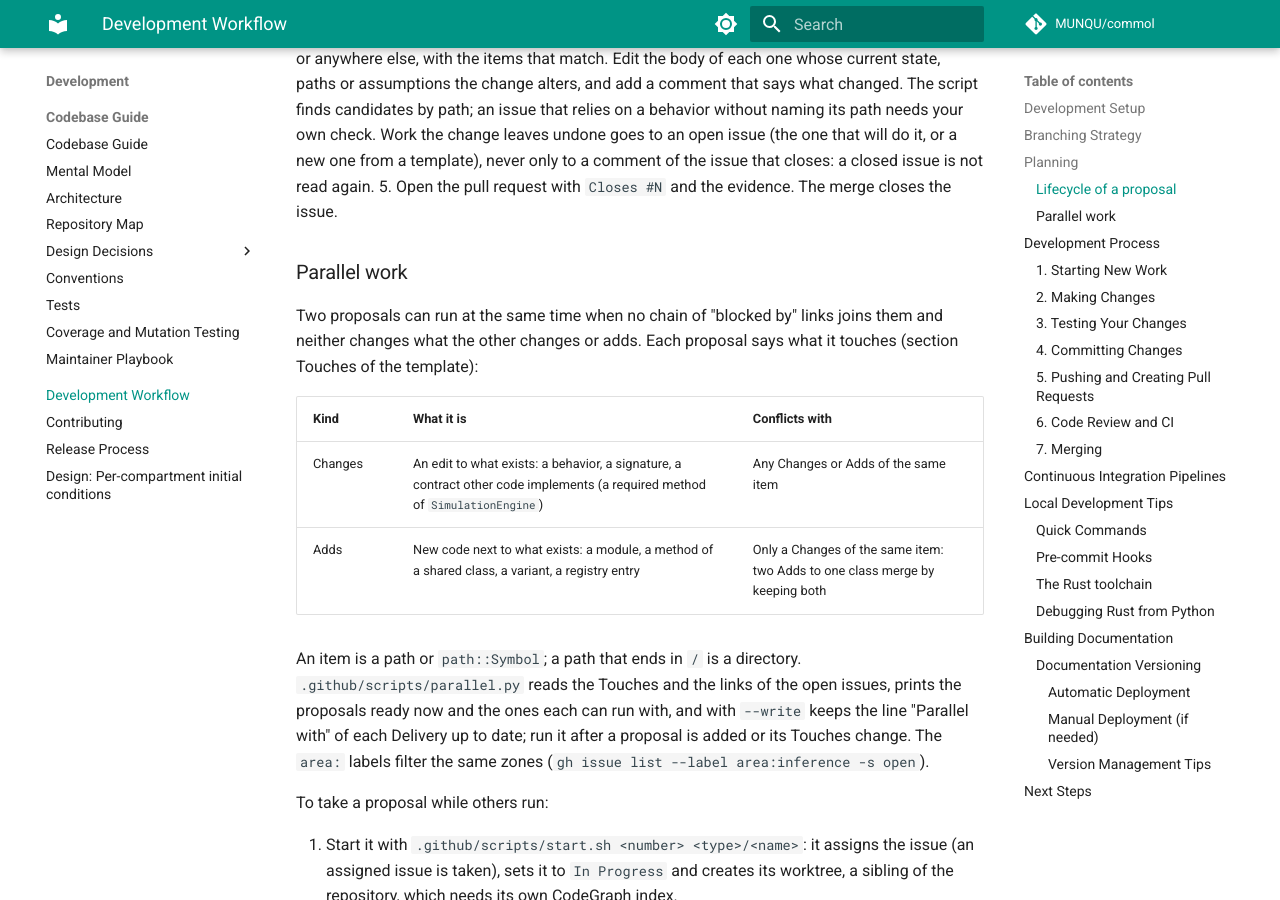
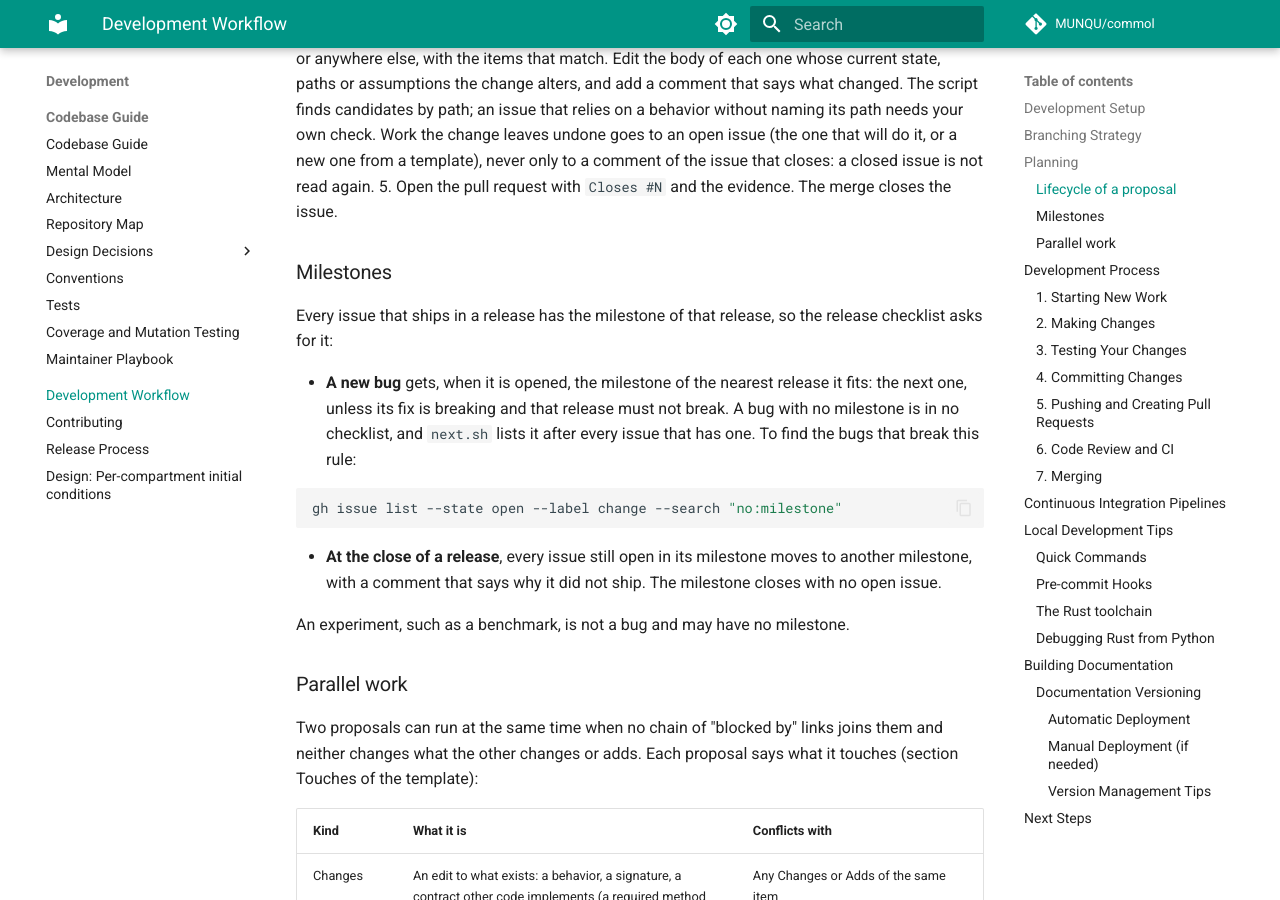
Before and after one commit to MUNQU/commol, an MkDocs documentation site: the page built from docs/development/workflow.md, in a window 1280 px wide and 900 px high, scrolled down 3571 px. Built offline with MkDocs 1.6.1 and Material for MkDocs 9.7.7, drawn with Linux system fonts in a browser that asks for light colours; comment, search, counter and statistics services are not loaded; the version menu is left out.

Commit message:
docs(workflow): every bug gets the milestone of a release

````diff
--- a/AGENTS.md
+++ b/AGENTS.md
@@ -61,7 +61,7 @@ run `pytest`; uv never builds it (`package = false`).
 | Tests | Run the Rust and the Python suites before you call a change done. Put a Python test in the package of its guide page, build models with `tests/support/`, and check a result: [Tests](docs/codebase/tests.md). |
 | Comments | Describe the code as it is, never how it came to be. See [Conventions](docs/codebase/conventions.md). |
 | Docs | **Mandatory.** Every change ships with its documentation, in the agreed format and quality: the [documentation definition of done](docs/codebase/conventions.md#documentation-definition-of-done). |
-| Planning | Work is a GitHub issue written from `.github/ISSUE_TEMPLATE/`: a proposal (label `proposal`) holds the requirements with their tests, the decisions and the tasks; its blockers and milestone set the order and the release, and the [project](https://github.com/orgs/MUNQU/projects/1) shows its status. Two proposals run in parallel when no link joins them and neither changes what the other touches (`.github/scripts/parallel.py`). The next one is `.github/scripts/next.sh`; start it with `.github/scripts/start.sh <number> <type>/<name>`, never by hand. A change updates every open issue it affects (body and a comment; `python .github/scripts/affected.py --closes <number>` lists them), and work it leaves undone goes to an open issue, never only to a comment of the closed one. A pull request says `Closes #N`. See [Planning](docs/development/workflow.md#planning). |
+| Planning | Work is a GitHub issue written from `.github/ISSUE_TEMPLATE/`: a proposal (label `proposal`) holds the requirements with their tests, the decisions and the tasks; its blockers and milestone set the order and the release, and the [project](https://github.com/orgs/MUNQU/projects/1) shows its status. Two proposals run in parallel when no link joins them and neither changes what the other touches (`.github/scripts/parallel.py`). The next one is `.github/scripts/next.sh`; start it with `.github/scripts/start.sh <number> <type>/<name>`, never by hand. A bug gets the milestone of the nearest release it fits when it is opened; at the close of a release, every issue still open in its milestone moves to another, with a comment that says why. A change updates every open issue it affects (body and a comment; `python .github/scripts/affected.py --closes <number>` lists them), and work it leaves undone goes to an open issue, never only to a comment of the closed one. A pull request says `Closes #N`. See [Planning](docs/development/workflow.md#planning). |
 | Releases | Follow [Release process](docs/development/release.md): a release issue (label `release`) holds the checklist, and the notes come from the changelog (`.github/scripts/release_notes.py`). A published PyPI version is final. |
 
 ## If you need to…
--- a/docs/development/release.md
+++ b/docs/development/release.md
@@ -63,8 +63,10 @@ milestone of the release lists the issues it ships.
 
 ### Step 1: Choose the Version
 
-When every issue of the milestone is closed, list the changes since the last
-release:
+An issue of the milestone that will not ship in this release moves to another
+milestone, with a comment that says why
+([Milestones](workflow.md#milestones)). When every issue left in the milestone
+is closed, list the changes since the last release:
 
 ```bash
 git fetch --tags origin
@@ -223,7 +225,7 @@ publisher on PyPI first, or the upload fails.
 
 The release issue repeats this list.
 
-- [ ] Every issue of the milestone closed
+- [ ] Every issue of the milestone closed, or moved to another milestone with a comment that says why
 - [ ] Version chosen
 - [ ] Changelog dated on `main`, with its opening paragraph
 - [ ] Annotated tag `vX.Y.Z` created on `main` and pushed
--- a/docs/development/workflow.md
+++ b/docs/development/workflow.md
@@ -149,6 +149,26 @@ gh project item-edit --project-id PVT_kwDODcfAw84BnXyo --id "$item" \
    that closes: a closed issue is not read again.
 5. Open the pull request with `Closes #N` and the evidence. The merge closes
    the issue.
+
+### Milestones
+
+Every issue that ships in a release has the milestone of that release, so the
+release checklist asks for it:
+
+- **A new bug** gets, when it is opened, the milestone of the nearest release
+  it fits: the next one, unless its fix is breaking and that release must not
+  break. A bug with no milestone is in no checklist, and `next.sh` lists it
+  after every issue that has one. To find the bugs that break this rule:
+
+  ```bash
+  gh issue list --state open --label change --search "no:milestone"
+  ```
+
+- **At the close of a release**, every issue still open in its milestone moves
+  to another milestone, with a comment that says why it did not ship. The
+  milestone closes with no open issue.
+
+An experiment, such as a benchmark, is not a bug and may have no milestone.
 
 ### Parallel work
 
````
Also changed, not shown: .github/ISSUE_TEMPLATE/change.md, .github/ISSUE_TEMPLATE/release.md.
